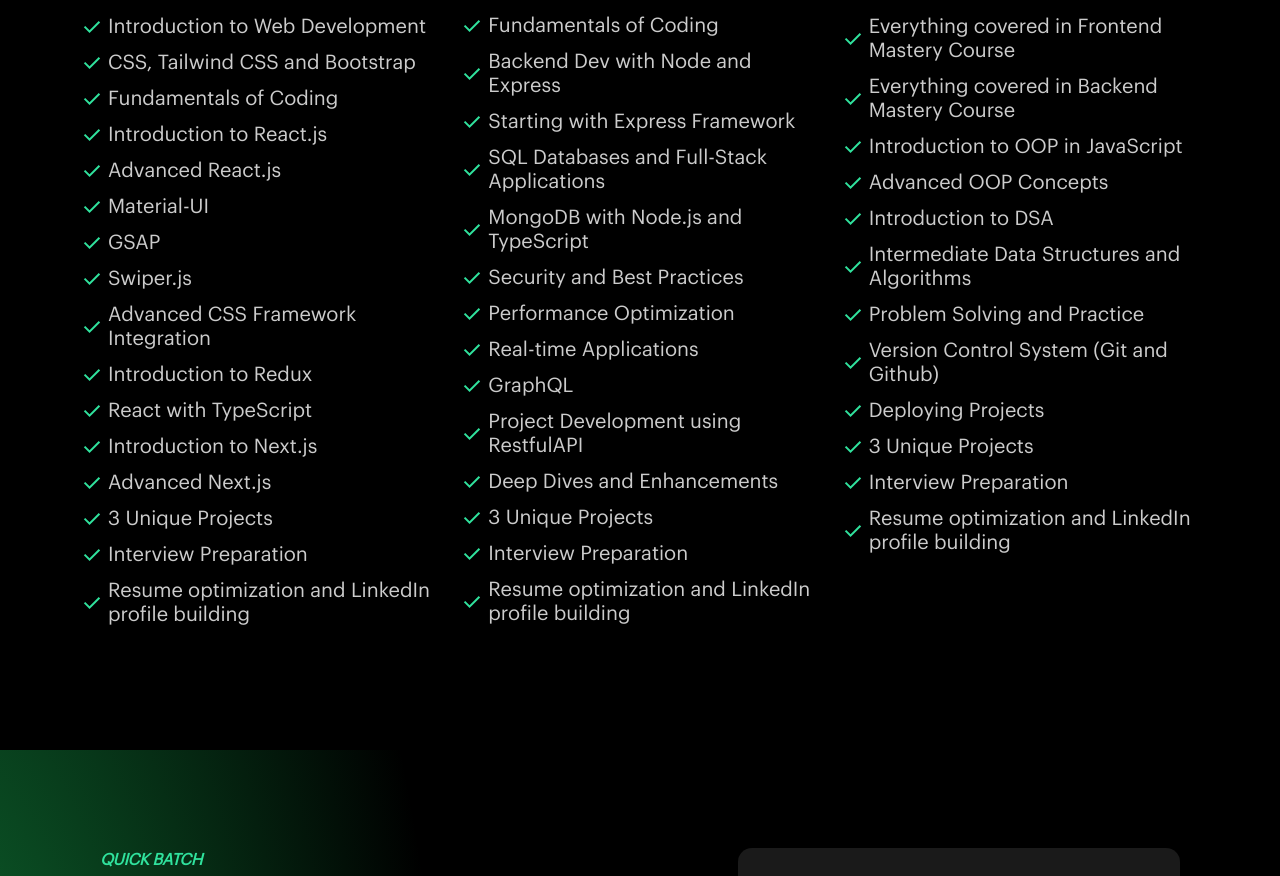
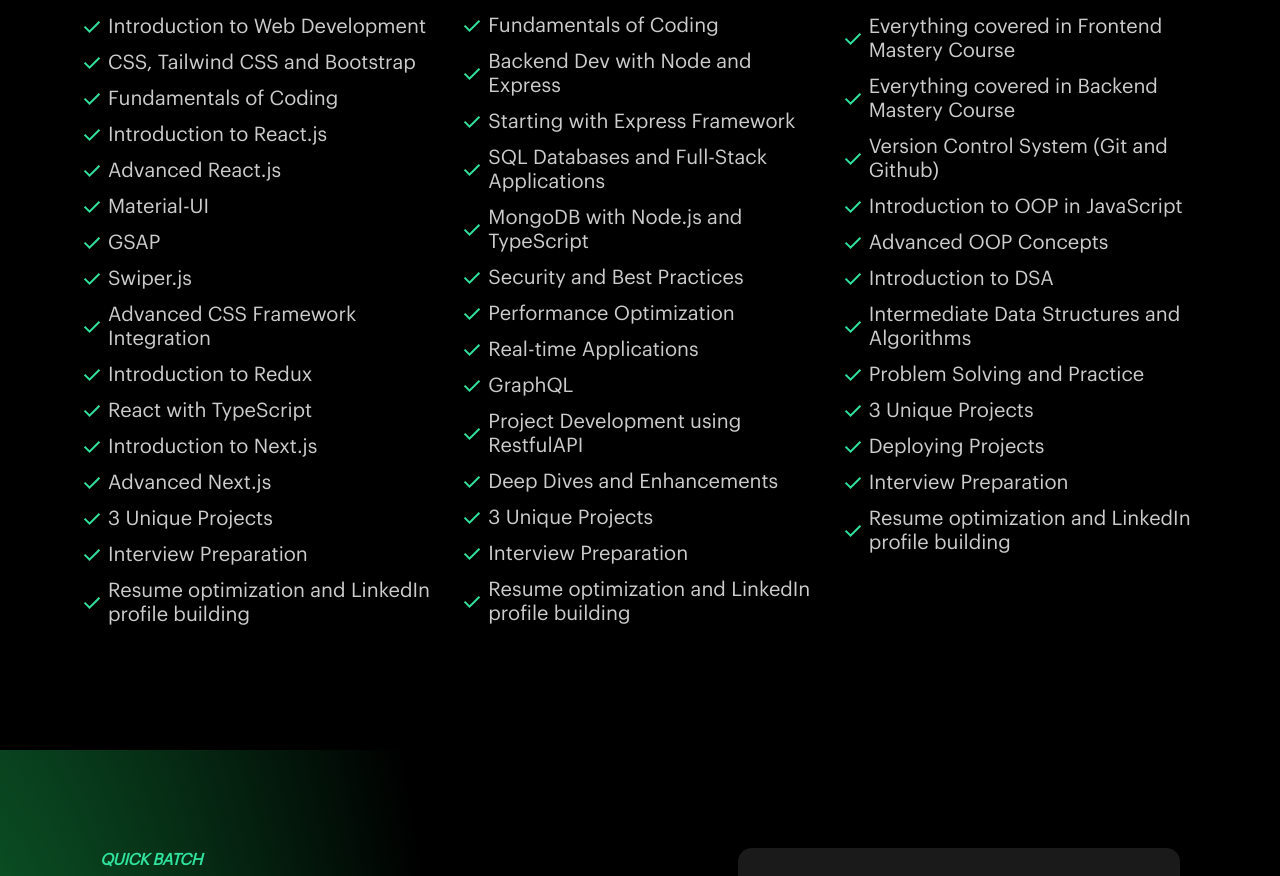
Before and after one commit to ak513499786/parallel, a Next.js app: page /courses/quick-batch in a window 1280 px wide. Shown: the part 3920-4796 px from the top of the page. Built offline with nearby package versions, Linux system fonts and the light colour scheme.

Commit message:
made some changes

```diff
--- a/pages/courses/quick-batch.jsx
+++ b/pages/courses/quick-batch.jsx
@@ -18,7 +18,7 @@ export default function Nocode() {
       Name,
       Email,
       Phone,
-      courseSelected
+      courseSelected,
     };
     try {
       const response = await axios.post("/api/quickbatch", data);
@@ -320,7 +320,7 @@ export default function Nocode() {
                 </div>
                 <p className="text-[24px] leading-[28.8px]">12 Weeks</p>
               </div>
-              <a href='#form-section' className="relative z-30">
+              <a href="#form-section" className="relative z-30">
                 <button className="w-[100%] mt-[16px] h-[53px] bg-[transparent] rounded-[8px] text-[#30E29D] font-semibold border-[1px] border-[#30E29D] text-[16px] font-[19.2px]">
                   Contact us
                 </button>
@@ -457,7 +457,7 @@ export default function Nocode() {
                 </div>
                 <p className="text-[24px] leading-[28.8px]">12 Weeks</p>
               </div>
-              <a href='#form-section' className="relative z-30">
+              <a href="#form-section" className="relative z-30">
                 <button className="w-[100%] mt-[16px] h-[53px] bg-[transparent] rounded-[8px] text-[#30E29D] font-semibold border-[1px] border-[#30E29D] text-[16px] font-[19.2px]">
                   Contact us
                 </button>
@@ -580,7 +580,7 @@ export default function Nocode() {
                 </div>
                 <p className="text-[24px] leading-[28.8px]">24 Weeks</p>
               </div>
-              <a href='#form-section' className="relative z-30">
+              <a href="#form-section" className="relative z-30">
                 <button className="w-[100%] mt-[16px] h-[53px] bg-[transparent] rounded-[8px] text-[#30E29D] font-semibold border-[1px] border-[#30E29D] text-[16px] font-[19.2px]">
                   Contact us
                 </button>
@@ -600,6 +600,12 @@ export default function Nocode() {
                 <Image src="/greencheck.svg" width={24} height={24} />
                 <p className="text-[20px] leading-[24px] text-[#FFFFFFCC]">
                   Everything covered in Backend Mastery Course
+                </p>
+              </div>
+              <div className="flex gap-[4px]">
+                <Image src="/greencheck.svg" width={24} height={24} />
+                <p className="text-[20px] leading-[24px] text-[#FFFFFFCC]">
+                  Version Control System (Git and Github)
                 </p>
               </div>
               <div className="flex gap-[4px]">
@@ -635,19 +641,13 @@ export default function Nocode() {
               <div className="flex gap-[4px]">
                 <Image src="/greencheck.svg" width={24} height={24} />
                 <p className="text-[20px] leading-[24px] text-[#FFFFFFCC]">
-                  Version Control System (Git and Github)
+                  3 Unique Projects
                 </p>
               </div>
               <div className="flex gap-[4px]">
                 <Image src="/greencheck.svg" width={24} height={24} />
                 <p className="text-[20px] leading-[24px] text-[#FFFFFFCC]">
                   Deploying Projects
-                </p>
-              </div>
-              <div className="flex gap-[4px]">
-                <Image src="/greencheck.svg" width={24} height={24} />
-                <p className="text-[20px] leading-[24px] text-[#FFFFFFCC]">
-                  3 Unique Projects
                 </p>
               </div>
               <div className="flex gap-[4px]">
@@ -666,7 +666,8 @@ export default function Nocode() {
           </div>
         </div>
       </section>
-      <div id="form-section"
+      <div
+        id="form-section"
         className={`pt-[97.5px] pb-[88px] flex justify-center gap-[131px] relative z-20 px-[80px] max-md:flex-col max-md:gap-[50px] max-sm:px-[20px] max-md:px-[40px] ${style.fsbg}`}
       >
         <div className="w-[507.08px] max-md:w-full">
@@ -748,7 +749,10 @@ export default function Nocode() {
                 </p>
               </div>
             </div>
-            <button onClick={handleSubmit} className="w-full h-[53px] bg-[#30E29D] rounded-[8px] font-bold text-[#292929] text-[16px] font-[19.2px]">
+            <button
+              onClick={handleSubmit}
+              className="w-full h-[53px] bg-[#30E29D] rounded-[8px] font-bold text-[#292929] text-[16px] font-[19.2px]"
+            >
               Enroll now
             </button>
           </div>
```
